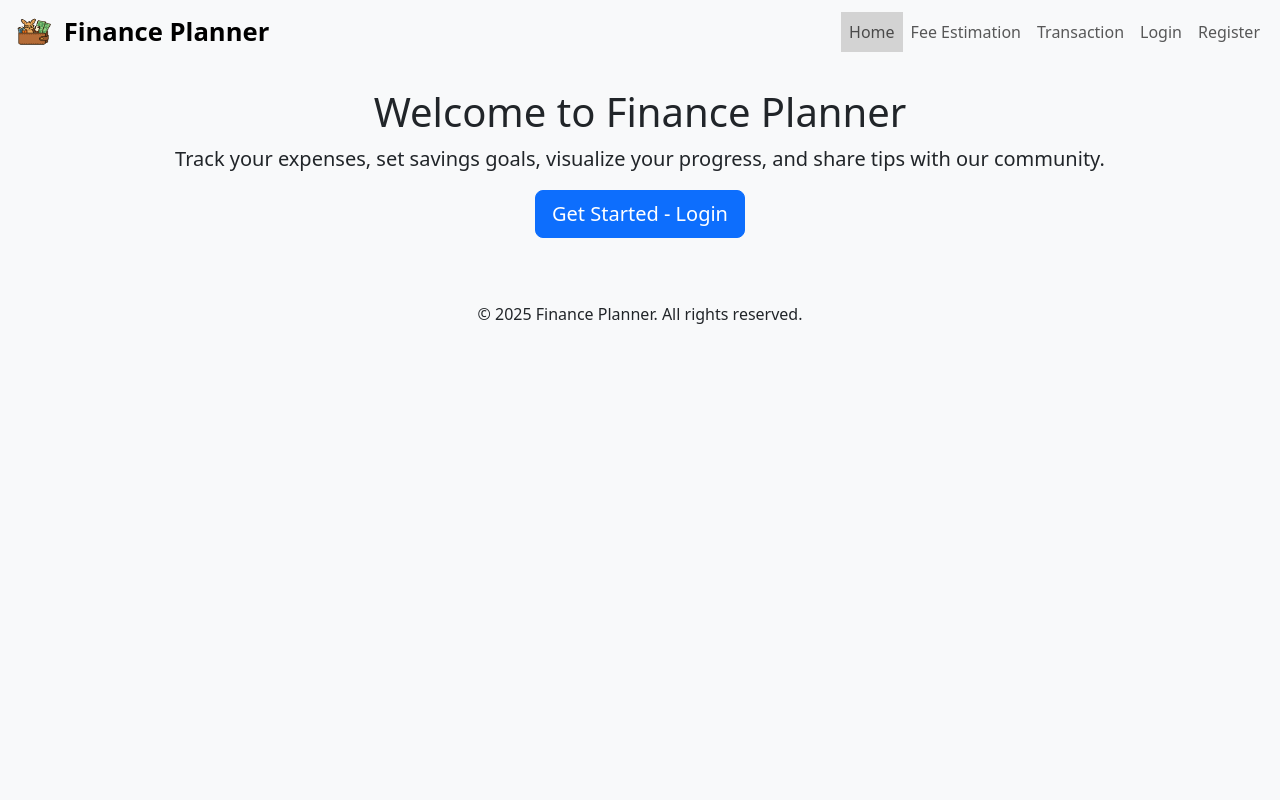
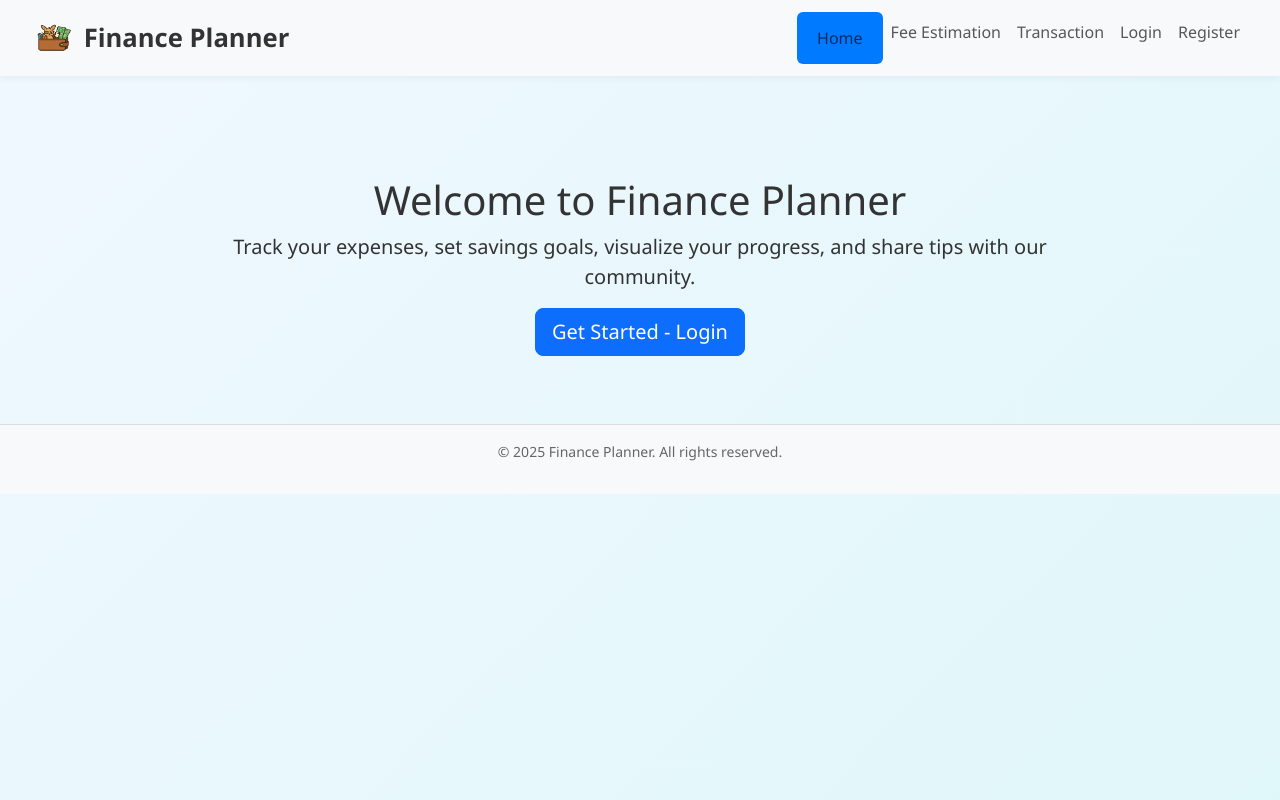
Before and after one commit to Dave-114-P/CITS5505-finance_planner, a Flask app: page / in a window 1280 px wide. Run offline with Flask 3, Linux system fonts and the light colour scheme.

Commit message:
Update style.css
Add more css style to upgrade the website

```diff
--- a/app/static/css/style.css
+++ b/app/static/css/style.css
@@ -1,20 +1,80 @@
-/* Custom styles to override Bootstrap */
-body {
-    background-color: #f8f9fa;
+/* -------- Global Styles -------- */
+html, body {
+    background: linear-gradient(135deg, #f0f8ff, #e0f7fa);
+    min-height: 100vh;
+    margin: 0;
+    padding: 0;
+    font-family: 'Segoe UI', Tahoma, sans-serif;
+    color: #333;
+}
+
+.container {
+    max-width: 960px;
+    margin: 0 auto;
+    padding: 20px;
+}
+
+/* -------- Navbar Styles -------- */
+.navbar {
+    background-color: white;
+    box-shadow: 0 2px 8px rgba(0, 0, 0, 0.05);
+    padding: 12px 20px;
 }
 
 .navbar-brand {
-    font-weight: bold;
+    font-weight: 700;
+    font-size: 24px;
+    color: #333;
 }
 
+.navbar-brand:hover {
+    color: #007bff;
+    text-decoration: none;
+}
+
+/* -------- Active Link Styles -------- */
 .active {
-    background-color: #d3d3d3 !important;
-    padding:0rem;
-    margin:0rem;
-  }
+    background-color: #007bff !important;
+    color: white !important;
+    border-radius: 6px;
+    padding: 6px 12px;
+    transition: background-color 0.3s ease, color 0.3s ease;
+}
 
+.active:hover {
+    background-color: #0056b3 !important;
+}
+
+/* -------- Footer Styles -------- */
 footer {
+    background-color: rgba(255, 255, 255, 0.9);
+    padding: 15px 0;
+    text-align: center;
+    color: #666;
+    font-size: 14px;
+    border-top: 1px solid #ddd;
     position: relative;
     bottom: 0;
     width: 100%;
 }
+
+footer:hover {
+    background-color: rgba(255, 255, 255, 1);
+    color: #333;
+}
+
+/* -------- Buttons -------- */
+.btn-primary, .btn-lg {
+    border-radius: 8px;
+    transition: transform 0.2s ease, box-shadow 0.2s ease;
+}
+
+.btn-primary:hover, .btn-lg:hover {
+    transform: translateY(-2px);
+    box-shadow: 0 6px 12px rgba(0,0,0,0.1);
+}
+
+.btn-primary:active, .btn-lg:active {
+    transform: translateY(1px);
+    box-shadow: none;
+}
```
